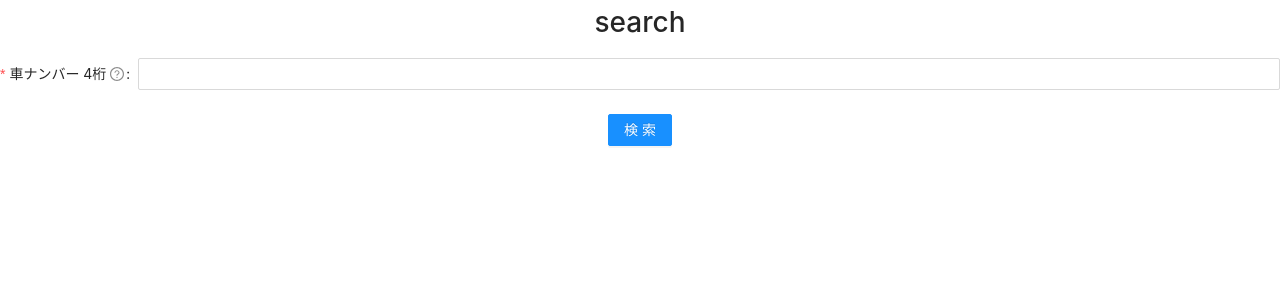
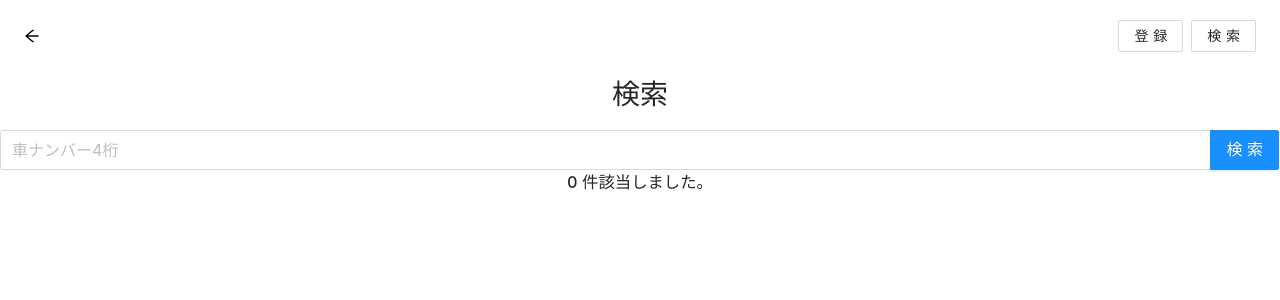
Before and after one commit to tttocklll/parkize-front, a React (Create React App) app: page /search in a window 1280 px wide. Shown: the top 300 px of the page. Built offline with nearby package versions, Linux system fonts and the light colour scheme.

Commit message:
feat: add validation

```diff
--- a/package.json
+++ b/package.json
@@ -11,7 +11,7 @@
     "@types/react": "^17.0.0",
     "@types/react-dom": "^17.0.0",
     "@types/react-router-dom": "^5.1.7",
-    "antd": "^4.16.1",
+    "antd": "^4.16.2",
     "axios": "^0.21.1",
     "react": "^17.0.2",
     "react-dom": "^17.0.2",
--- a/src/App.tsx
+++ b/src/App.tsx
@@ -4,7 +4,7 @@ import { BrowserRouter as Router, Route } from "react-router-dom";
 import Home from "./pages/Home";
 import Register from "./pages/Register";
 import Search from "./pages/Search";
-import Header from "./components/Header"
+import Header from "./components/Header";
 import "./App.css";
 
 function App() {
--- a/src/components/Header.tsx
+++ b/src/components/Header.tsx
@@ -1,23 +1,20 @@
 import React from "react";
-import { Link } from "react-router-dom";
+import { Link, useHistory } from "react-router-dom";
+import { PageHeader, Button } from "antd";
 
 export default function Header() {
-  // const classes = useStyles();
+  const history = useHistory();
   return (
-    <div>
-      {/* <AppBar position="static">
-        <Toolbar>
-          <Typography variant="h6" className={classes.title}>
-            News
-          </Typography>
-          <Button color="inherit">
-            <Link to="/register">登録</Link>
-          </Button>
-          <Button color="inherit">
-            <Link to="/search">検索</Link>
-          </Button>
-        </Toolbar>
-      </AppBar> */}
-    </div>
+    <PageHeader
+      extra={[
+        <Button key="register">
+          <Link to="/register">登録</Link>
+        </Button>,
+        <Button key="search">
+          <Link to="/search">検索</Link>
+        </Button>,
+      ]}
+      onBack={() => history.goBack()}
+    />
   );
 }
--- a/src/pages/Register.tsx
+++ b/src/pages/Register.tsx
@@ -1,11 +1,14 @@
 import React, { useState } from "react";
 import { getRequest2GAS } from "../utils/GetRequest2GAS";
-import { Button, Form, Input, Layout } from "antd";
+import { Button, Form, FormItemProps, Input, Layout } from "antd";
+import { findAllByDisplayValue } from "@testing-library/dom";
 
 export default function Register() {
   const [name, setName] = useState("");
   const [carNumber, setCarNumber] = useState("");
   const [isLoading, setIsLoading] = useState(false);
+  const [carNunmberStatus, setCarNumberStatus] =
+    useState<FormItemProps["validateStatus"]>("");
 
   const onClick = async () => {
     setIsLoading(true);
@@ -19,9 +22,21 @@ export default function Register() {
     console.log(res);
     setIsLoading(false);
   };
+  const carNumberValidation = (value: string) => {
+    if (value.match(/[0-9]{4}/) && value.length === 4) {
+      setCarNumberStatus("success");
+    } else {
+      setCarNumberStatus("error");
+    }
+  };
+  const onChangeCarNumber = (value: string) => {
+    setCarNumber(value);
+    carNumberValidation(value);
+  };
+
   return (
     <Layout.Content>
-      <h1>Register</h1>
+      <h1>登録</h1>
       <Form>
         <Form.Item label="名前" required>
           <Input onChange={(e) => setName(e.target.value)} value={name} />
@@ -31,14 +46,22 @@ export default function Register() {
           label="車ナンバー"
           tooltip="「・」は0で埋め、かならず4桁の数字で入力してください"
           required
+          hasFeedback
+          validateStatus={carNunmberStatus}
+          help="「・」は0で埋め、かならず4桁の数字で入力してください"
         >
           <Input
-            onChange={(e) => setCarNumber(e.target.value)}
+            onChange={(e) => onChangeCarNumber(e.target.value)}
             value={carNumber}
           />
         </Form.Item>
         <Form.Item>
-          <Button type="primary" onClick={onClick} loading={isLoading}>
+          <Button
+            type="primary"
+            onClick={onClick}
+            loading={isLoading}
+            disabled={!name || carNunmberStatus !== "success"}
+          >
             送信
           </Button>
         </Form.Item>
--- a/src/pages/Search.tsx
+++ b/src/pages/Search.tsx
@@ -1,4 +1,4 @@
-import { Layout, Input, Form, Button, Descriptions } from "antd";
+import { Layout, Input, Button, Descriptions } from "antd";
 import React, { useState } from "react";
 
 import { getRequest2GAS } from "../utils/GetRequest2GAS";
@@ -23,25 +23,18 @@ export default function Home() {
   };
   return (
     <Layout.Content>
-      <h1>search</h1>
-      <Form>
-        {/* TODO: エラーメッセージ（tooltipと同じで良さそう） */}
-        <Form.Item
-          label="車ナンバー 4桁"
-          tooltip="「・」は0で埋め、かならず4桁の数字で入力してください"
-          required
-        >
-          <Input
-            onChange={(e) => setCarNumber(e.target.value)}
-            value={carNumber}
-          />
-        </Form.Item>
-        <Form.Item>
-          <Button type="primary" onClick={onClick} loading={isLoading}>
-            検索
-          </Button>
-        </Form.Item>
-      </Form>
+      <h1>検索</h1>
+      <Input.Search
+        placeholder="車ナンバー4桁"
+        onSearch={onClick}
+        enterButton="検索"
+        size="large"
+        loading={isLoading}
+        value={carNumber}
+        onChange={(e) => setCarNumber(e.target.value)}
+      />
+      <h3>{data.length} 件該当しました。</h3>
+
       {data.length !== 0 &&
         data.map((item: any, index: number) => (
           <Descriptions title={item[0]}>
```
Also changed, not shown: 1 other file (tests, documents, lock files or other folders).
